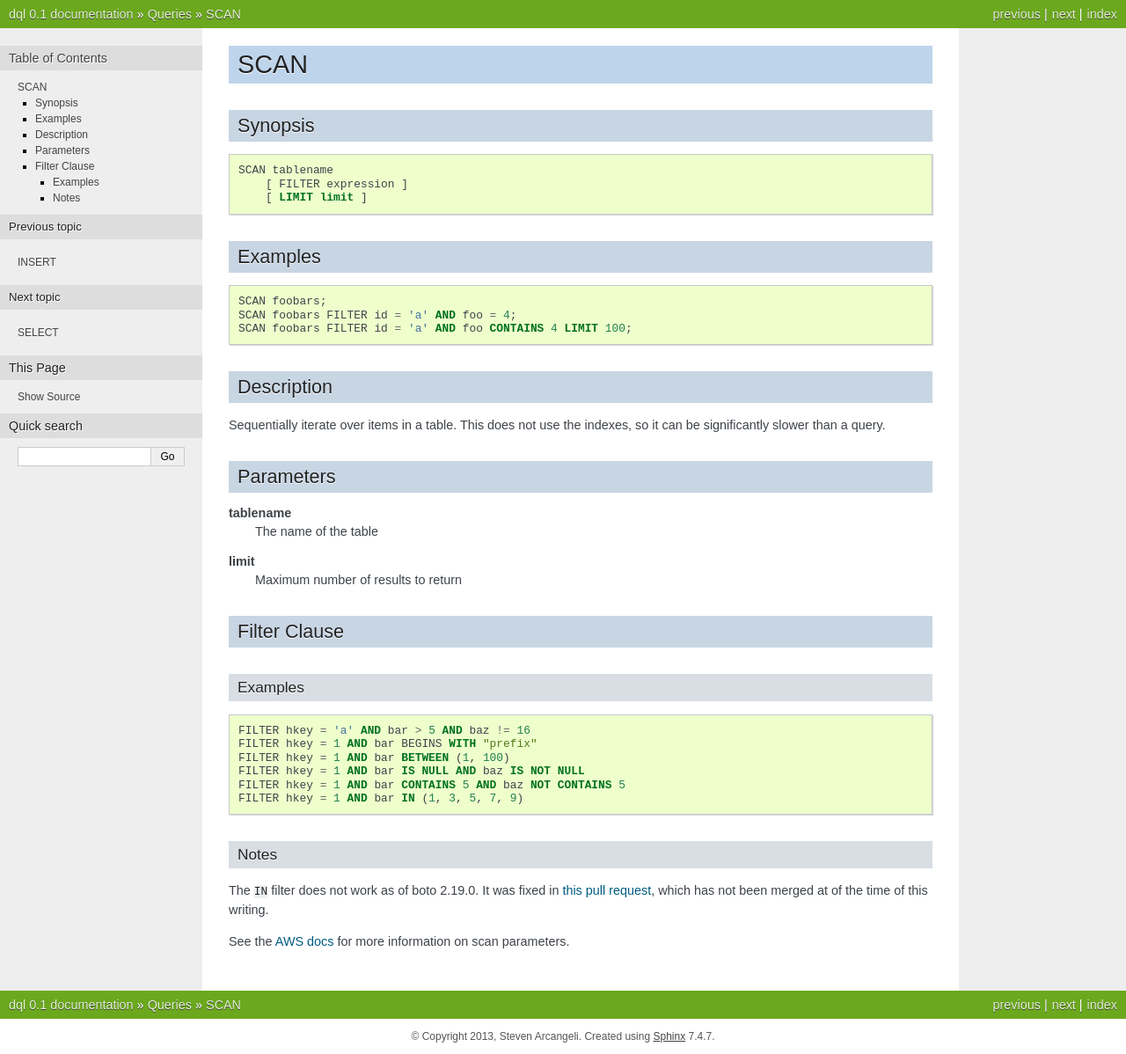
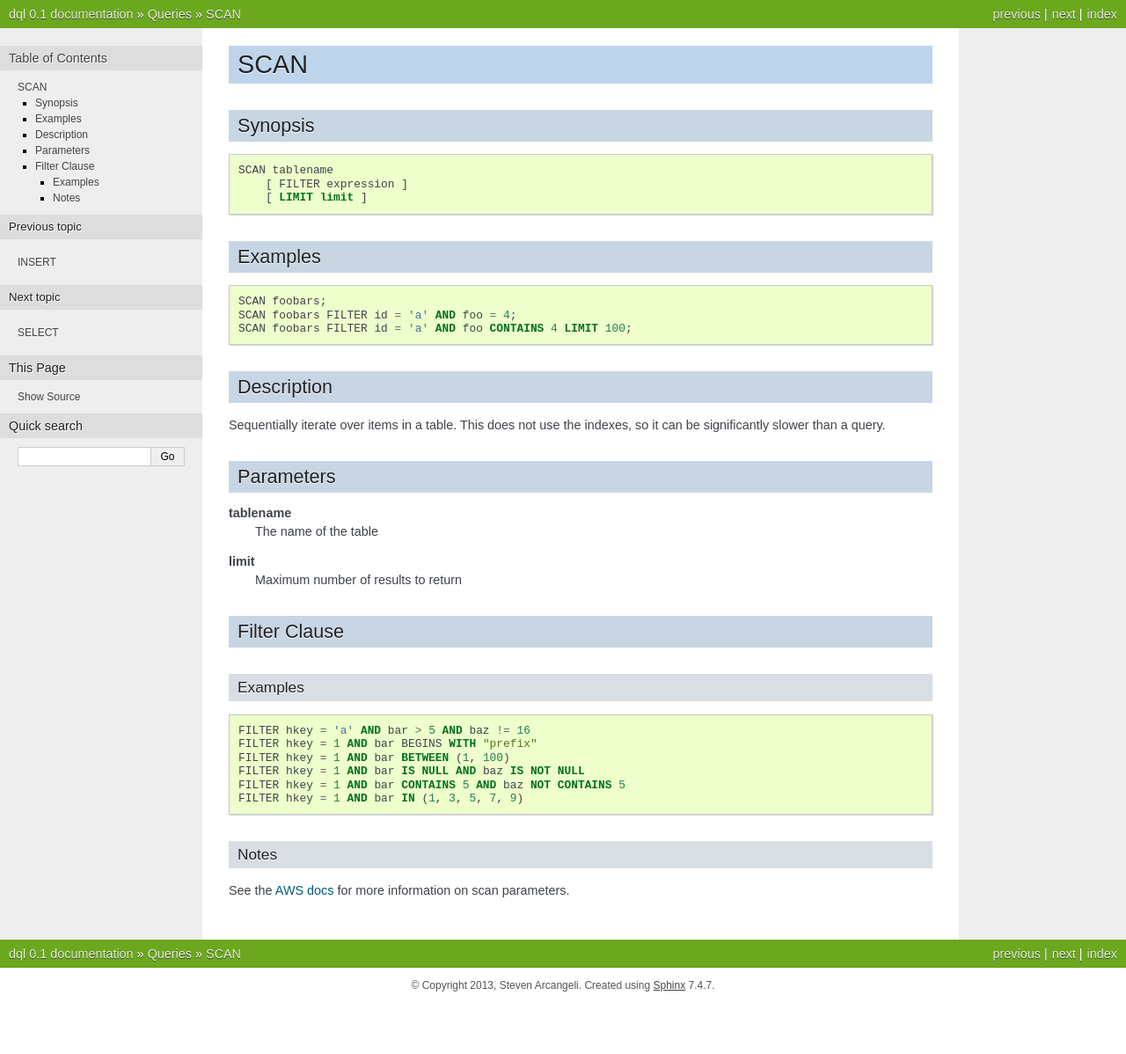
Before and after one commit to stevearc/dql, a Sphinx documentation site: the page built from doc/topics/queries/scan.rst, in a window 1280 px wide. Shown: the whole page at 88% size. Built offline with Sphinx 7.4.7, drawn with Linux system fonts in a browser that asks for light colours; after the commit the page ends 1140 px from its top, so only the background shows below that.

Commit message:
Update boto requirements to fix DynamoDB api

```diff
--- a/doc/topics/queries/scan.rst
+++ b/doc/topics/queries/scan.rst
@@ -46,10 +46,6 @@
 
 Notes
 #####
-The ``IN`` filter does not work as of boto 2.19.0. It was fixed in `this pull
-request <https://github.com/boto/boto/pull/1896>`_, which has not been merged
-at of the time of this writing.
-
 See the `AWS docs
 <http://docs.aws.amazon.com/amazondynamodb/latest/APIReference/API_Scan.html>`_
 for more information on scan parameters.
--- a/setup.py
+++ b/setup.py
@@ -11,7 +11,7 @@
 CHANGES = open(os.path.join(HERE, 'CHANGES.rst')).read()
 
 REQUIREMENTS = [
-    'boto>=2.19.0',
+    'boto>=2.20.1',
     'pyparsing',
     'nose',
     'mock',
```
Also changed, not shown: 1 other file.
